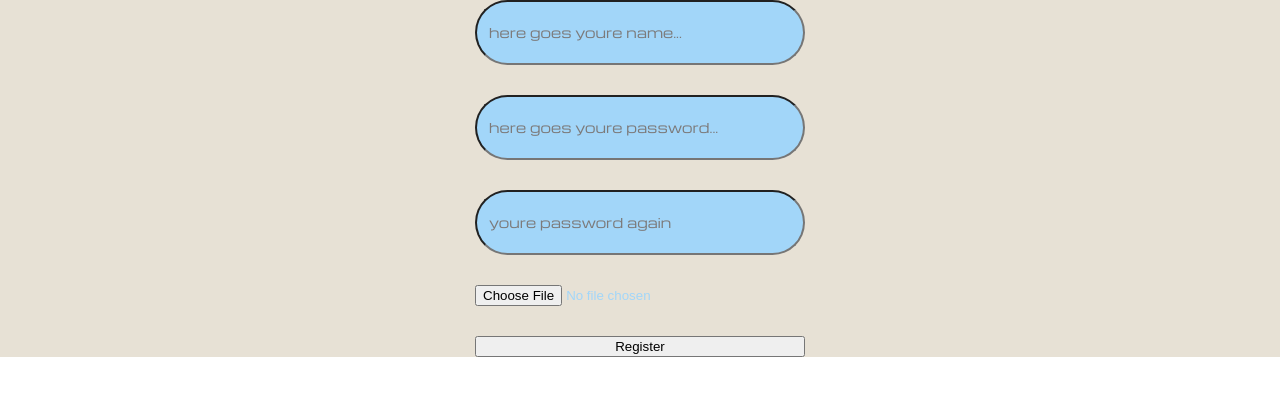
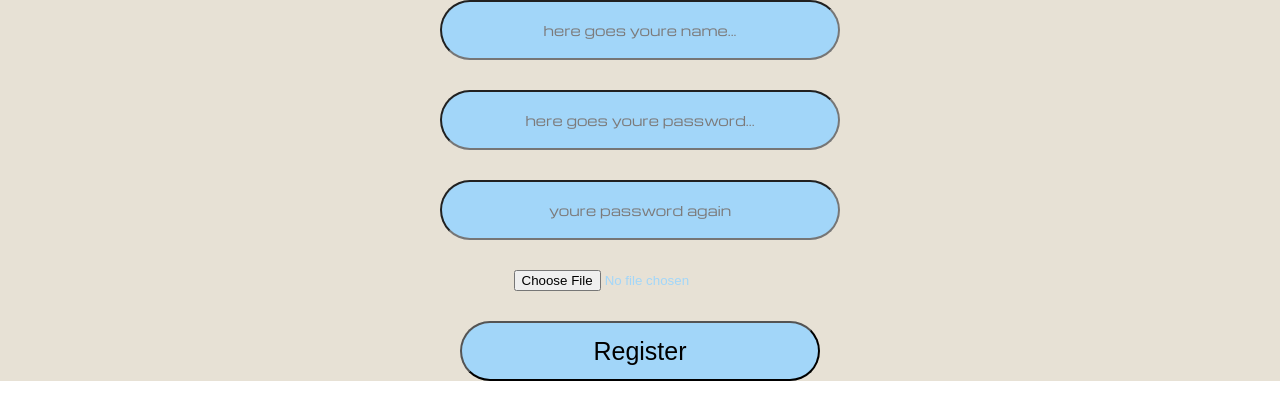
Before and after one commit to Gax1/procastinapp-front, a React (Create React App) app: page /register in a window 1280 px wide. Shown: the top 420 px of the page. Built offline with nearby package versions, Linux system fonts and the light colour scheme.

Commit message:
Added style for button and register from

```diff
--- a/src/components/Button/Button.tsx
+++ b/src/components/Button/Button.tsx
@@ -1,11 +1,13 @@
+import { ButtonStyled } from "./ButtonStyled";
+
 interface ButtonProps {
   buttonText: string;
 }
 
 export const Button = ({ buttonText }: ButtonProps): JSX.Element => {
   return (
-    <button className="submit-button" type="submit">
+    <ButtonStyled className="submit-button" type="submit">
       {buttonText}
-    </button>
+    </ButtonStyled>
   );
 };
--- /dev/null
+++ b/src/components/Button/ButtonStyled.ts
@@ -0,0 +1,14 @@
+import styled from "styled-components";
+
+export const ButtonStyled = styled.button`
+  background-color: ${(props) => props.theme.colors.mainColor};
+  width: 240px;
+  height: 60px;
+  border-radius: ${(props) => props.theme.borderRadius};
+  font-size: ${(props) => props.theme.fontSizesMobile.mediumTitles};
+
+  @media (min-width: 768px) {
+    width: 360px;
+    height: 60px;
+  }
+`;
--- a/src/components/RegisterForm/RegisterFormStyled.ts
+++ b/src/components/RegisterForm/RegisterFormStyled.ts
@@ -16,16 +16,21 @@ export const RegisterFormStyled = styled.div`
     display: flex;
     flex-direction: column;
     gap: 30px;
+    align-items: center;
   }
   .register-input {
     font-family: inherit;
     background-color: ${(props) => props.theme.colors.mainColor};
-    border-radius: 40px;
-    min-width: 330px;
-    min-height: 65px;
+    border-radius: ${(props) => props.theme.borderRadius};
+    width: ${(props) => props.theme.inputsSizesMobile.mobileWidth};
+    height: ${(props) => props.theme.inputsSizesMobile.mobileHeigth};
+    @media (min-width: 768px) {
+      width: ${(props) => props.theme.inputsSizesDesktop.desktopWith};
+      height: ${(props) => props.theme.inputsSizesDesktop.desktopHeigh};
+    }
+    text-align: center;
     ::placeholder {
       color: ${(props) => props.theme.colors.inputTextColor};
-      padding-left: 10px;
     }
   }
 `;
--- a/src/index.css
+++ b/src/index.css
@@ -4,5 +4,5 @@
 
 body {
   margin: 0;
-  font-family: Michroma;
+  font-family: Michroma, "sans serif";
 }
--- a/src/themes/theme.ts
+++ b/src/themes/theme.ts
@@ -18,4 +18,13 @@ export const theme = {
     medium: "40px",
     big: "50px",
   },
+  borderRadius: "40px",
+  inputsSizesMobile: {
+    mobileWidth: "330px",
+    mobileHeigth: "60px",
+  },
+  inputsSizesDesktop: {
+    desktopWith: "400px",
+    desktopHeigh: "60px",
+  },
 };
```
Also changed, not shown: 2 other files (tests, documents, lock files or other folders).
